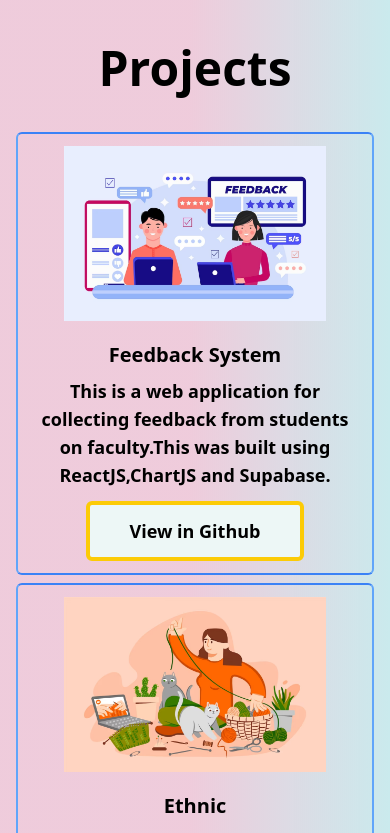
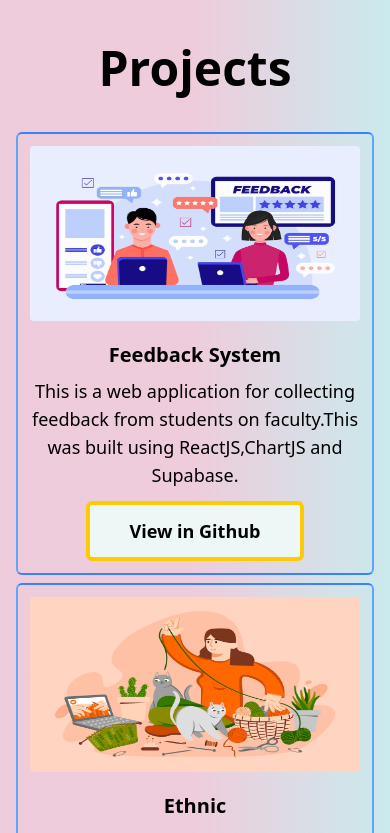
Before and after one commit to krishnaprasad2098/PortfolioMigration, a React (Vite) app: page / in a window 390 px wide. Shown: the part 3640-4473 px from the top of the page. Built offline with nearby package versions, Linux system fonts and the light colour scheme; the HTML template or start-up script is replaced by a standard one.

Commit message:
fixed styling in mobile view.

```diff
--- a/src/components/ProjectCard.jsx
+++ b/src/components/ProjectCard.jsx
@@ -12,12 +12,12 @@ const ProjectCard = (props) => {
         <img
           src={imgname}
           alt={imgname}
-          className="p-3 rounded-[1rem] object-contain h-full xl:object-fill aspect-video"
+          className="p-3 rounded-[1rem] object-fill h-full xl:object-fill aspect-video"
         />
         <p className="font-bold text-xl px-3 py-2 text-center">
           {projecttitle}
         </p>
-        <p className="font-semibold text-center text-lg text-black px-3 flex-grow ">
+        <p className="font-normal text-center text-lg text-black px-3 flex-grow ">
           {projectdescription}
         </p>
         <div className="grid place-items-center py-3">
```
